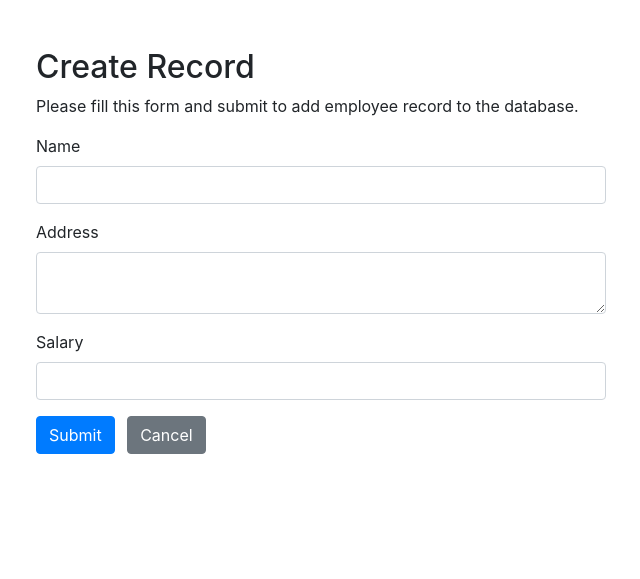
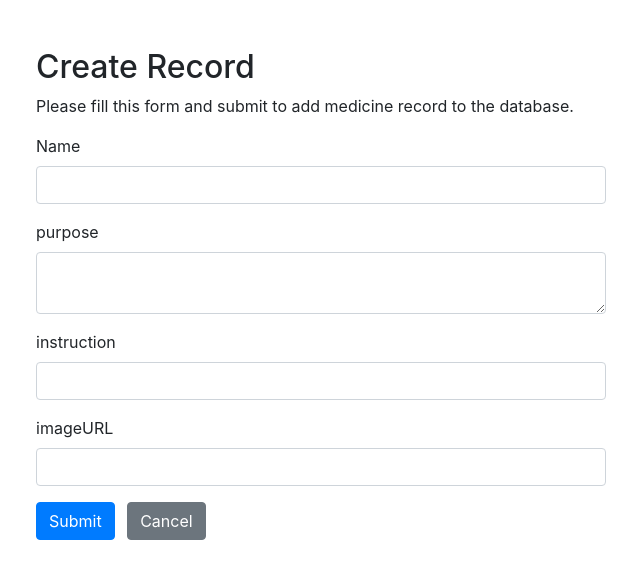
Before and after one commit to bugrabasbostanci/Mediqly, a PHP site: page /crud/create.php in a window 1280 px wide. Shown: the top 579 px of the page, without its empty margins (319-959 px from the left). Run offline with PHP 8.4, Linux system fonts and the light colour scheme.

Commit message:
refactor: php codes changed

```diff
--- a/components/navbar/navbar.html
+++ b/components/navbar/navbar.php
@@ -21,8 +21,8 @@
       <div class="navbar-links">
         <ul class="navbar-menu">
           <li>Home</li>
-          <li>Features</li>
-          <li>About</li>
+          <li><a href="/online-recete/crud/index.php">Add Medicine</a></li>
+          <li><a href="/online-recete/crud/index.php">test</a></li>
           <li>Contact</li>
         </ul>
       </div>
--- a/crud/config.php
+++ b/crud/config.php
@@ -1,15 +1,14 @@
 <?php
-/* Database credentials. Assuming you are running MySQL
-server with default setting (user 'root' with no password) */
+
 define('DB_SERVER', 'localhost');
 define('DB_USERNAME', 'root');
 define('DB_PASSWORD', '');
-define('DB_NAME', 'demo');
+define('DB_NAME', 'medicinedb');
 
-/* Attempt to connect to MySQL database */
+
 $link = mysqli_connect(DB_SERVER, DB_USERNAME, DB_PASSWORD, DB_NAME);
 
-// Check connection
+
 if($link === false){
     die("ERROR: Could not connect. " . mysqli_connect_error());
 }
--- a/crud/create.php
+++ b/crud/create.php
@@ -3,8 +3,8 @@
 require_once "config.php";
 
 // Define variables and initialize with empty values
-$name = $address = $salary = "";
-$name_err = $address_err = $salary_err = "";
+$name = $purpose = $instruction = $imageURL = "";
+$name_err = $purpose_err = $instruction_err =$imageURL_err = "";
 
 // Processing form data when form is submitted
 if($_SERVER["REQUEST_METHOD"] == "POST"){
@@ -18,37 +18,44 @@ if($_SERVER["REQUEST_METHOD"] == "POST"){
         $name = $input_name;
     }
 
-    // Validate address
-    $input_address = trim($_POST["address"]);
-    if(empty($input_address)){
-        $address_err = "Please enter an address.";
+    // Validate purpose
+    $input_purpose = trim($_POST["purpose"]);
+    if(empty($input_purpose)){
+        $purpose_err = "Please enter an purpose.";
     } else{
-        $address = $input_address;
+        $purpose = $input_purpose;
     }
 
-    // Validate salary
-    $input_salary = trim($_POST["salary"]);
-    if(empty($input_salary)){
-        $salary_err = "Please enter the salary amount.";
-    } elseif(!ctype_digit($input_salary)){
-        $salary_err = "Please enter a positive integer value.";
+    // Validate instruction
+    $input_instruction = trim($_POST["instruction"]);
+    if(empty($input_instruction)){
+        $instruction_err = "Please enter the instruction amount.";
     } else{
-        $salary = $input_salary;
+        $instruction = $input_instruction;
+    }
+
+    // Validate imageURL
+    $input_imageURL = trim($_POST["imageURL"]);
+    if(empty($input_imageURL)){
+        $imageURL_err = "Please enter the imageURL amount.";
+    } else{
+        $imageURL = $input_imageURL;
     }
 
     // Check input errors before inserting in database
-    if(empty($name_err) && empty($address_err) && empty($salary_err)){
+    if(empty($name_err) && empty($purpose_err) && empty($instruction_err) && empty($imageURL_err)){
         // Prepare an insert statement
-        $sql = "INSERT INTO employees (name, address, salary) VALUES (?, ?, ?)";
+        $sql = "INSERT INTO medicines (name, purpose, instruction, imageURL) VALUES (?, ?, ?, ?)";
 
         if($stmt = mysqli_prepare($link, $sql)){
             // Bind variables to the prepared statement as parameters
-            mysqli_stmt_bind_param($stmt, "sss", $param_name, $param_address, $param_salary);
+            mysqli_stmt_bind_param($stmt, "ssss", $param_name, $param_purpose, $param_instruction, $param_imageURL);
 
             // Set parameters
             $param_name = $name;
-            $param_address = $address;
-            $param_salary = $salary;
+            $param_purpose = $purpose;
+            $param_instruction = $instruction;
+            $param_imageURL=$imageURL;
 
             // Attempt to execute the prepared statement
             if(mysqli_stmt_execute($stmt)){
@@ -88,7 +95,7 @@ if($_SERVER["REQUEST_METHOD"] == "POST"){
                 <div class="row">
                     <div class="col-md-12">
                         <h2 class="mt-5">Create Record</h2>
-                        <p>Please fill this form and submit to add employee record to the database.</p>
+                        <p>Please fill this form and submit to add medicine record to the database.</p>
                         <form action="<?php echo htmlspecialchars($_SERVER["PHP_SELF"]); ?>" method="post">
                             <div class="form-group">
                                 <label>Name</label>
@@ -96,14 +103,19 @@ if($_SERVER["REQUEST_METHOD"] == "POST"){
                                 <span class="invalid-feedback"><?php echo $name_err;?></span>
                             </div>
                             <div class="form-group">
-                                <label>Address</label>
-                                <textarea name="address" class="form-control <?php echo (!empty($address_err)) ? 'is-invalid' : ''; ?>"><?php echo $address; ?></textarea>
-                                <span class="invalid-feedback"><?php echo $address_err;?></span>
+                                <label>purpose</label>
+                                <textarea name="purpose" class="form-control <?php echo (!empty($purpose_err)) ? 'is-invalid' : ''; ?>"><?php echo $purpose; ?></textarea>
+                                <span class="invalid-feedback"><?php echo $purpose_err;?></span>
                             </div>
                             <div class="form-group">
-                                <label>Salary</label>
-                                <input type="text" name="salary" class="form-control <?php echo (!empty($salary_err)) ? 'is-invalid' : ''; ?>" value="<?php echo $salary; ?>">
-                                <span class="invalid-feedback"><?php echo $salary_err;?></span>
+                                <label>instruction</label>
+                                <input type="text" name="instruction" class="form-control <?php echo (!empty($instruction_err)) ? 'is-invalid' : ''; ?>" value="<?php echo $instruction; ?>">
+                                <span class="invalid-feedback"><?php echo $instruction_err;?></span>
+                            </div>
+                            <div class="form-group">
+                                <label>imageURL</label>
+                                <input type="text" name="imageURL" class="form-control <?php echo (!empty($imageURL_err)) ? 'is-invalid' : ''; ?>" value="<?php echo $imageURL; ?>">
+                                <span class="invalid-feedback"><?php echo $imageURL_err;?></span>
                             </div>
                             <input type="submit" class="btn btn-primary" value="Submit">
                             <a href="index.php" class="btn btn-secondary ml-2">Cancel</a>
--- a/crud/delete.php
+++ b/crud/delete.php
@@ -5,7 +5,7 @@ if(isset($_POST["id"]) && !empty($_POST["id"])){
     require_once "config.php";
 
     // Prepare a delete statement
-    $sql = "DELETE FROM employees WHERE id = ?";
+    $sql = "DELETE FROM medicines WHERE id = ?";
 
     if($stmt = mysqli_prepare($link, $sql)){
         // Bind variables to the prepared statement as parameters
--- a/js/main.js
+++ b/js/main.js
@@ -3,7 +3,7 @@ const cardContainer = document.querySelector(".card-container");
 
 let medicineDatas;
 // FETCH
-fetch("./data/medicines.json")
+fetch("./data/simplified-medicines.json")
   .then((response) => response.json())
   .then((data) => {
     medicineDatas = data;
```
Also changed, not shown: crud/index.php (+10 -13 lines), crud/read.php (+12 -7 lines), crud/update.php (+46 -35 lines), data/simplified-medicines.json (added, +68 -0 lines), index.php (renamed from index.html, +6 -29 lines), notes.md (+18 -0 lines).
